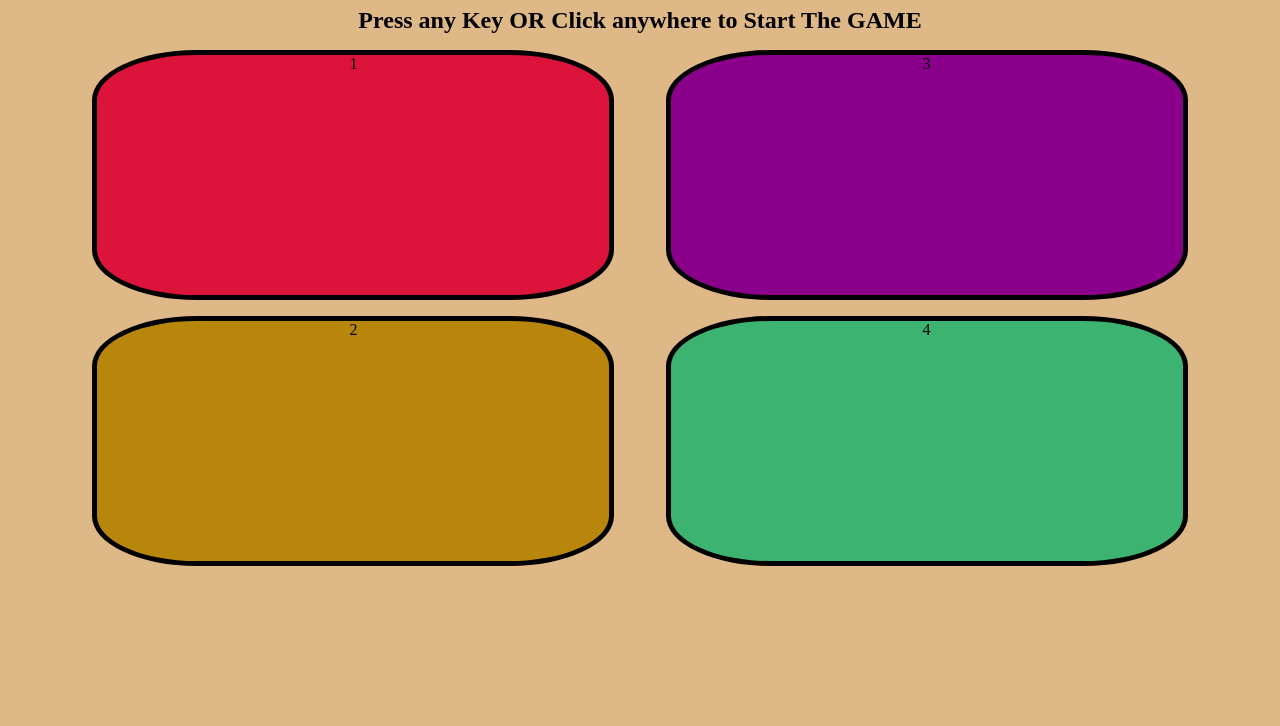
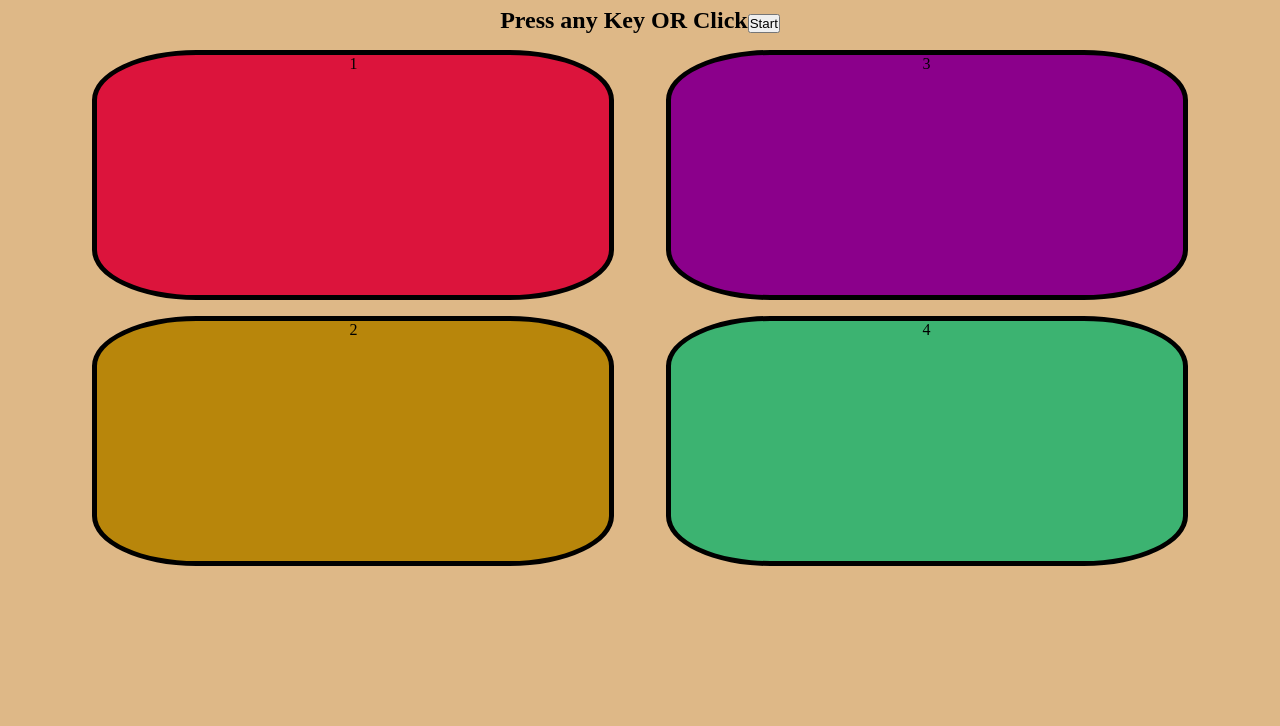
Before and after one commit to RamaScript/Symon-says-game, a plain HTML site: page index.html in a window 1280 px wide. Shown: the part 74-800 px from the top of the page. Drawn offline with Linux system fonts and the light colour scheme.

Commit message:
Update index.html

```diff
--- a/index.html
+++ b/index.html
@@ -8,7 +8,8 @@
 </head>
 <body>
     <h1 class="heading">Simon Says Game</h1>
-    <h2 class="level">Press any Key OR Click anywhere to Start The GAME</h2>
+    <h2 class="level">Press any Key OR Click<button class="start">Start</button> </h2>
+
     <div class="ColorBoxes">
         <div class="line-one">
             <div class="btn 1 red" type="button">1</div>
```
